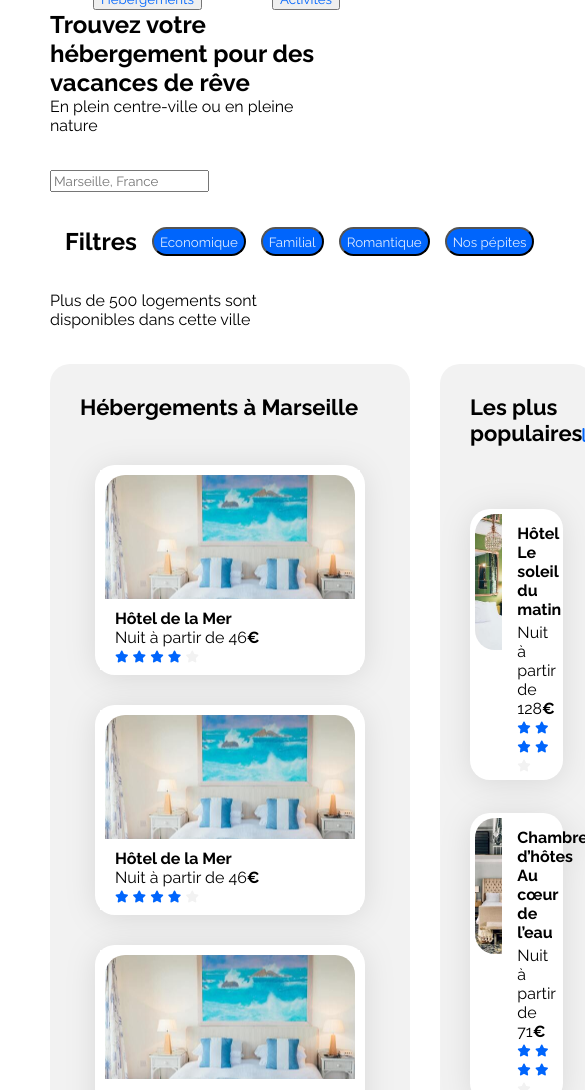
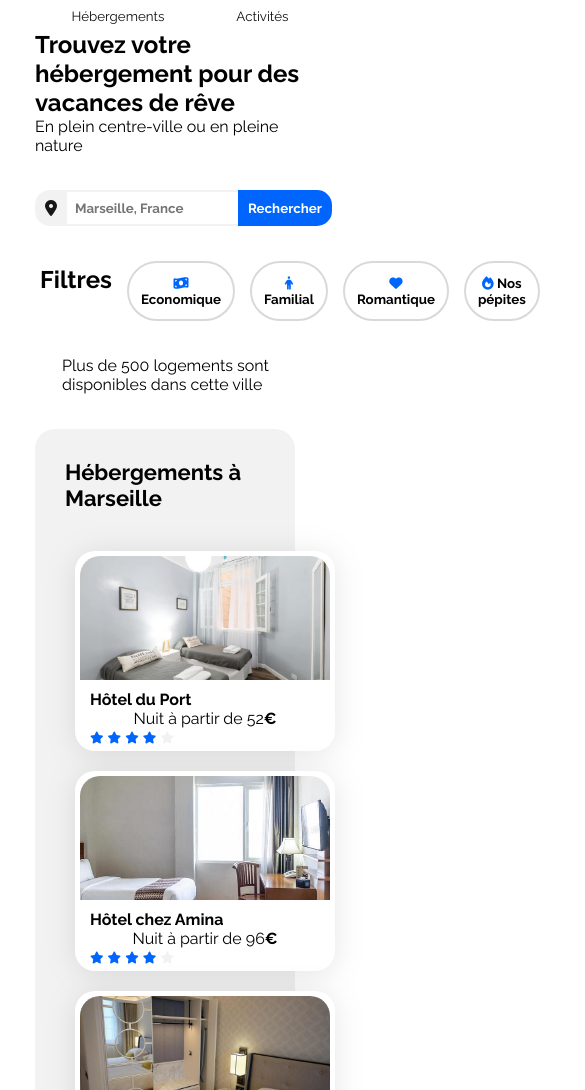
Before and after one commit to MaryaneZR/BOOKI_oc, a plain HTML site: page booki-starter-code-master/booki-starter-code-master/index.html in a window 390 px wide. Shown: the part 66-1156 px from the top of the page, 585 px wide, since content can reach past the window. Drawn offline with Linux system fonts and the light colour scheme.

Commit message:
start_responsive

```diff
--- a/booki-starter-code-master/booki-starter-code-master/css/style.css
+++ b/booki-starter-code-master/booki-starter-code-master/css/style.css
@@ -1,3 +1,72 @@
+
+/* ***** Media queries ***********/
+
+/* Medium devices (tablets, less/equal than 1024px) */
+@media (max-width: 1024px) {
+
+    .main-container{
+        margin-right: 30px;
+    }
+
+    .hebergements-and-populaires {
+        flex-direction: column;
+    }
+
+    .populaires {
+        width: 100%;
+        margin-top: 50px;
+    }
+
+    .populaires-cards {
+        display: flex;
+        flex-direction: row;
+        justify-content: space-between;
+    }
+
+    .populaires-cards .card .card-main {
+        width: 30%;
+    }
+
+    .populaires-cards .card-title {
+        font-size: 14px;
+    }
+
+    .populaires-cards .card-subtitle {
+        font-size: 13px;
+    }
+}
+
+/* Small devices (phones, less than 768px) */
+@media (max-width: 767.98px) {
+
+    .populaires-cards {
+        display: flex;
+        flex-direction: column;
+    }
+
+    .populaires-cards .card .card-main {
+        width: 30%;
+    }
+
+    .populaires-cards .card-title {
+        font-size: 14px;
+    }
+
+    .populaires-cards .card-subtitle {
+        font-size: 13px;
+    }
+
+    .hebergements-and-populaires {
+        flex-direction: column;
+    }
+
+    .container-activites{
+        flex-direction: column;
+    }
+
+    /* ... */
+}
+
 /****** General ***********/
 * {
     font-family: 'Raleway', sans-serif;
@@ -39,6 +108,10 @@ body {
     filter: drop-shadow(0px 3px 15px rgba(0, 0, 0, 0.1));
 }
 
+.card:hover {
+    cursor: pointer;
+}
+
 .card img {
     object-fit: cover;
 }
@@ -68,11 +141,28 @@ body {
     padding: 30px, 50px, 30px, 50px;
 }
 
-.button_head{
+.button_head {
     display: flex;
     justify-content: flex-end;
-    gap: 70px;
+    justify-self: center;
+    gap: 50px;
+    top: 45px;
 }
+
+.button_head button {
+    border: none;
+    background-color: white;
+    color: rgb(18, 18, 18);
+    padding-top: 15px;
+    margin: 5px;
+}
+
+.button_head button:hover{
+    color: var(--main-color);
+    border-top: #0065FC 4px solid;
+    cursor: pointer;
+}
+
 
 header button {
     color: #0065FC;
@@ -80,65 +170,140 @@ header button {
 
 /********INFO_GROUP *************/
 
-.info_group{
+.info_group {
     flex-direction: column;
 }
 
-.info_group > * {
+.info_group>* {
     margin-bottom: 35px;
 }
 
-.info_group input[type="search"]{
+.info_group input[type="search"] {
     margin-top: 35px;
 }
 
-.filter_bar{
+.filter_bar {
     display: flex;
-    flex-direction: row;
+    align-items: baseline;
 }
 
-.filter_bar > *{
+.filter_bar>* {
+    flex-direction: row;
+    margin-left: 5px;
+}
+
+.filter_bar button {
+    background-color: #ffffff;
+    border-radius: 30px;
+    border: #d9d9d9 2px solid;
+    padding: 12px;
+    font-weight: 600;
     margin-left: 15px;
 }
 
-.filter_bar input[type="button"]{
-    border-radius: 20px;
+.filter_bar button:hover {
+    background-color: #DEEBFF;
+}
+
+.logements i {
+padding-left: 10px;
+padding-right: 5px;
+}
+
+
+/**********SEARCHBAR****************/
+
+
+.search_bar {
+    display: flex;
+    align-items: baseline;
+
+
+}
+
+.search_bar i {
+    background-color: #F2F2F2;
+    border-radius: 15px 0px 0px 15px;
+    padding: 10px;
+    margin: 0px;
+    align-self: self-end;
+}
+
+.search_bar button {
     background-color: #0065FC;
-    color: #DEEBFF;
+    color: white;
+    font-weight: 600;
+    padding: 10px;
+    border-radius: 0px 15px 15px 0px;
+    border: none;
+    margin: 0px;
+    height: 36px;
+}
+
+.search_bar button:hover {
+    cursor: pointer;
+}
+
+.search_bar input {
+    padding: 8px;
+    font-weight: 600;
+    border-top: 2px solid #F2F2F2;
+    border-bottom: 2px solid #F2F2F2;
+    border-left: none;
+    border-right: none;
+    height: 36px;
+    margin: 0px;
+}
+
+.logements{
+    display: inline-flex;
 }
 
 /****** Hebergements And Populaires ***********/
 
-
-.hebergement-cards{
+.hebergement-cards {
     display: flex;
     flex-wrap: wrap;
 }
 
-.hebergement-cards > *{
-    margin: 15px;
-}
-
-.hebergements-and-populaires {
+.hebergements-and-populaires{
     display: flex;
 }
 
-.hebergements-and-populaires section {
+.hebergements-main h3{
+    justify-self: auto;
+}
+
+.hebergements-and-populaires section{
     background-color: var(--main-bg-color);
     border-radius: 20px;
+    margin-right: 30px;
+    max-width: 80%;
+}
+
+.hebergements-and-populaires .hebergements-main {
+    padding: 30px 15px 30px 30px;
+}
+
+.hebergements-and-populaires .populaires {
     padding: 30px;
-    margin-right: 30px;
-    margin-bottom: 35px;
+}
+
+
+.hebergement-cards>* {
+    margin: 10px;
 }
 
 .card-main {
     display: flex;
     flex-direction: column;
-    border: 5px solid var(--white, #FFF);
     width: 250px;
     height: 190px;
 }
 
+.card-main:hover {
+    cursor: pointer;
+}
 
 .card-main img {
     border-radius: 1.25rem 1.25rem 0rem 0rem;
@@ -151,11 +316,14 @@ header button {
     padding: 10px;
 }
 
+.card-subtitle{
+    display: flex;
+    justify-self: center;
+}
+
 
 /****** Populaires ***********/
-.populaires {
-    width: 32%;
-}
+
 
 .populaires-title {
     display: flex;
@@ -197,21 +365,30 @@ header button {
 .container_activites {
     display: flex;
     flex-direction: row;
+    align-content: stretch;
     gap: 30px;
-    margin: 30px;
+}
+
+#activites{
+    margin-top: 30px;
 }
 
 .card-activites img {
     border-top-left-radius: 20px;
     border-top-right-radius: 20px;
-    max-width: 300px;
+    object-fit: cover;
+    width: 300px;
     height: 350px;
-    object-fit: cover;
+
 }
 
 .card-activites {
     border-radius: 20px;
-    filter: drop-shadow(0px 3px 15px rgba(0, 0, 0, 0.1));
+    box-shadow: 6px 9px 17px -5px rgba(0,0,0,0.41);
+}
+
+.card-activites:hover {
+    cursor: pointer;
 }
 
 .card-activites h3 {
@@ -223,55 +400,21 @@ header button {
 /***********Footer*****************/
 
 /* utiliser des fraction unit pour diviser en 3 parties = */
+
 .footer {
     background-color: #F2F2F2;
+    justify-self: center;
+    margin-top: 60px;
+    padding: 20px;
 }
 
 .footer-txt {
     display: inline-flex;
     flex-direction: column;
+    margin-right: 200px;
+
 }
 
-
-/* Le code ci-dessous correspond à la version responsive uniquement */
-
-/****** Media queries ***********/
-
-/* Medium devices (tablets, less/equal than 1024px) */
-/* @media (max-width: 1024px) {
-    .hebergements-and-populaires {
-        flex-direction: column;
-    }
-
-    .hebergements {
-        width: 100%;
-    }
-
-    .populaires {
-        width: 100%;
-        margin-top: 50px;
-    }
-
-    .populaires-cards {
-        display: flex;
-        flex-direction: row;
-        justify-content: space-between;
-    }
-
-    .populaires-cards .card {
-        width: 30%;
-    }
-
-    .populaires-cards .card-title {
-        font-size: 14px;
-    }
-
-    .populaires-cards .card-subtitle {
-        font-size: 13px;
-    }
+.footer p {
+    margin-top: 15px;
 }
-
-/* Small devices (phones, less than 768px) */
-@media (max-width: 767.98px) {
-    /* ... */
-}
--- a/booki-starter-code-master/booki-starter-code-master/index.html
+++ b/booki-starter-code-master/booki-starter-code-master/index.html
@@ -5,6 +5,7 @@
     <meta charset="UTF-8">
     <meta name="viewport" content="width=device-width, initial-scale=1.0">
     <title>Booki</title>
+    <script src="https://kit.fontawesome.com/07f58cab4e.js" crossorigin="anonymous"></script>
     <link rel="preconnect" href="https://fonts.googleapis.com">
     <link rel="preconnect" href="https://fonts.gstatic.com" crossorigin>
     <link href="https://fonts.googleapis.com/css2?family=Raleway:wght@400;500;700&display=swap" rel="stylesheet">
@@ -27,16 +28,40 @@
             <form action="#" method="">
                 <h1>Trouvez votre hébergement pour des vacances de rêve</h1>
                 <p>En plein centre-ville ou en pleine nature</p>
+
+                <div class="search_bar">
+                    <i class="fa-solid fa-location-dot" style="color: #161717;"></i>
                     <input type="search" name="Rechercher" placeholder="Marseille, France" id="recherche">
+                    <button>Rechercher</i></button>
+                </div>
             </form>
+
             <div class="filter_bar">
                 <h1>Filtres</h1>
-                    <input type="button" value="Economique" id="economique">
-                    <input type="button" value="Familial" id="familial">
-                    <input type="button" value="Romantique" id="romantique">
-                    <input type="button" value="Nos pépites" id="nos_pepites">
+                <button>
+                    <i class="fa-solid fa-money-bill-wave"></i>
+                    Economique
+                </button>
+                <button>
+                    <i class="fa-solid fa-person"></i>
+                    Familial
+                </button>
+                <button>
+                    <i class="fa-solid fa-heart"></i>
+                    Romantique
+                </button>
+                <button>
+                    <i class="fa-solid fa-fire"></i>
+                    Nos pépites
+                </button>
+
             </div>
-            <p>Plus de 500 logements sont disponibles dans cette ville</p>
+
+            <div class="logements">
+                <i class="fa-light fa-circle-info" style="color: #4180ec;"></i>
+                <p> Plus de 500 logements sont disponibles dans cette ville</p>
+            </div>
+
         </section>
 
         <main>
@@ -51,7 +76,64 @@
 
                         <article class="card hebergement">
                             <div class="card-main">
-                                <img src="images/hebergements/annie-spratt.jpg" alt="image annie spratt">
+                                <img src="./images/hebergements/fred-kleber.jpg" alt="Hôtel du Port">
+
+                                <div class="card-content-main">
+                                    <h3 class="card-title">Hôtel du Port</h3>
+                                    <p class="card-subtitle">Nuit à partir de 52<span class="euro">€</span></p>
+                                    <div class="card-rating">
+                                        <i class="fa-xs fa-solid fa-star" aria-hidden="true"></i>
+                                        <i class="fa-xs fa-solid fa-star" aria-hidden="true"></i>
+                                        <i class="fa-xs fa-solid fa-star" aria-hidden="true"></i>
+                                        <i class="fa-xs fa-solid fa-star" aria-hidden="true"></i>
+                                        <i class="fa-xs fa-solid fa-star neutral-star" aria-hidden="true"></i>
+                                        <span class="sr-only">Note de 4 sur 5</span>
+                                    </div>
+                                </div>
+                            </div>
+                        </article>
+
+                        <article class="card hebergement">
+                            <div class="card-main">
+                                <img src="images/hebergements/febrian-zakaria.jpg" alt="Hôtel chez Amina">
+
+                                <div class="card-content-main">
+                                    <h3 class="card-title">Hôtel chez Amina</h3>
+                                    <p class="card-subtitle">Nuit à partir de 96<span class="euro">€</span></p>
+                                    <div class="card-rating">
+                                        <i class="fa-xs fa-solid fa-star" aria-hidden="true"></i>
+                                        <i class="fa-xs fa-solid fa-star" aria-hidden="true"></i>
+                                        <i class="fa-xs fa-solid fa-star" aria-hidden="true"></i>
+                                        <i class="fa-xs fa-solid fa-star" aria-hidden="true"></i>
+                                        <i class="fa-xs fa-solid fa-star neutral-star" aria-hidden="true"></i>
+                                        <span class="sr-only">Note de 4 sur 5</span>
+                                    </div>
+                                </div>
+                            </div>
+                        </article>
+
+                        <article class="card hebergement">
+                            <div class="card-main">
+                                <img src="images/hebergements/reisetopia.jpg" alt="Hôtel Les Mouettes">
+
+                                <div class="card-content-main">
+                                    <h3 class="card-title">Hôtel Les Mouettes</h3>
+                                    <p class="card-subtitle">Nuit à partir de 76<span class="euro">€</span></p>
+                                    <div class="card-rating">
+                                        <i class="fa-xs fa-solid fa-star" aria-hidden="true"></i>
+                                        <i class="fa-xs fa-solid fa-star" aria-hidden="true"></i>
+                                        <i class="fa-xs fa-solid fa-star" aria-hidden="true"></i>
+                                        <i class="fa-xs fa-solid fa-star" aria-hidden="true"></i>
+                                        <i class="fa-xs fa-solid fa-star neutral-star" aria-hidden="true"></i>
+                                        <span class="sr-only">Note de 4 sur 5</span>
+                                    </div>
+                                </div>
+                            </div>
+                        </article>
+
+                        <article class="card hebergement">
+                            <div class="card-main">
+                                <img src="images/hebergements/annie-spratt.jpg" alt="Hôtel de la Mer">
 
                                 <div class="card-content-main">
                                     <h3 class="card-title">Hôtel de la Mer</h3>
@@ -70,68 +152,11 @@
 
                         <article class="card hebergement">
                             <div class="card-main">
-                                <img src="images/hebergements/annie-spratt.jpg" alt="image annie spratt">
+                                <img src="images/hebergements/marcus-loke.jpg" alt="Auberge la Canebière">
 
                                 <div class="card-content-main">
-                                    <h3 class="card-title">Hôtel de la Mer</h3>
-                                    <p class="card-subtitle">Nuit à partir de 46<span class="euro">€</span></p>
-                                    <div class="card-rating">
-                                        <i class="fa-xs fa-solid fa-star" aria-hidden="true"></i>
-                                        <i class="fa-xs fa-solid fa-star" aria-hidden="true"></i>
-                                        <i class="fa-xs fa-solid fa-star" aria-hidden="true"></i>
-                                        <i class="fa-xs fa-solid fa-star" aria-hidden="true"></i>
-                                        <i class="fa-xs fa-solid fa-star neutral-star" aria-hidden="true"></i>
-                                        <span class="sr-only">Note de 4 sur 5</span>
-                                    </div>
-                                </div>
-                            </div>
-                        </article>
-
-                        <article class="card hebergement">
-                            <div class="card-main">
-                                <img src="images/hebergements/annie-spratt.jpg" alt="image annie spratt">
-
-                                <div class="card-content-main">
-                                    <h3 class="card-title">Hôtel de la Mer</h3>
-                                    <p class="card-subtitle">Nuit à partir de 46<span class="euro">€</span></p>
-                                    <div class="card-rating">
-                                        <i class="fa-xs fa-solid fa-star" aria-hidden="true"></i>
-                                        <i class="fa-xs fa-solid fa-star" aria-hidden="true"></i>
-                                        <i class="fa-xs fa-solid fa-star" aria-hidden="true"></i>
-                                        <i class="fa-xs fa-solid fa-star" aria-hidden="true"></i>
-                                        <i class="fa-xs fa-solid fa-star neutral-star" aria-hidden="true"></i>
-                                        <span class="sr-only">Note de 4 sur 5</span>
-                                    </div>
-                                </div>
-                            </div>
-                        </article>
-
-                        <article class="card hebergement">
-                            <div class="card-main">
-                                <img src="images/hebergements/annie-spratt.jpg" alt="image annie spratt">
-
-                                <div class="card-content-main">
-                                    <h3 class="card-title">Hôtel de la Mer</h3>
-                                    <p class="card-subtitle">Nuit à partir de 46<span class="euro">€</span></p>
-                                    <div class="card-rating">
-                                        <i class="fa-xs fa-solid fa-star" aria-hidden="true"></i>
-                                        <i class="fa-xs fa-solid fa-star" aria-hidden="true"></i>
-                                        <i class="fa-xs fa-solid fa-star" aria-hidden="true"></i>
-                                        <i class="fa-xs fa-solid fa-star" aria-hidden="true"></i>
-                                        <i class="fa-xs fa-solid fa-star neutral-star" aria-hidden="true"></i>
-                                        <span class="sr-only">Note de 4 sur 5</span>
-                                    </div>
-                                </div>
-                            </div>
-                        </article>
-
-                        <article class="card hebergement">
-                            <div class="card-main">
-                                <img src="images/hebergements/annie-spratt.jpg" alt="image annie spratt">
-
-                                <div class="card-content-main">
-                                    <h3 class="card-title">Hôtel de la Mer</h3>
-                                    <p class="card-subtitle">Nuit à partir de 46<span class="euro">€</span></p>
+                                    <h3 class="card-title">Auberge La Canebière</h3>
+                                    <p class="card-subtitle">Nuit à partir de 25<span class="euro">€</span></p>
                                     <div class="card-rating">
                                         <i class="fa-xs fa-solid fa-star" aria-hidden="true"></i>
                                         <i class="fa-xs fa-solid fa-star" aria-hidden="true"></i>
@@ -147,11 +172,11 @@
 
                         <article class="card hebergement">
                             <div class="card-main">
-                                <img src="images/hebergements/annie-spratt.jpg" alt="image annie spratt">
+                                <img src="images/hebergements/nicate-lee.jpg" alt="Auberge Le Panier">
 
                                 <div class="card-content-main">
-                                    <h3 class="card-title">Hôtel de la Mer</h3>
-                                    <p class="card-subtitle">Nuit à partir de 46<span class="euro">€</span></p>
+                                    <h3 class="card-title">Auberge Le Panier</h3>
+                                    <p class="card-subtitle">Nuit à partir de 23<span class="euro">€</span></p>
                                     <div class="card-rating">
                                         <i class="fa-xs fa-solid fa-star" aria-hidden="true"></i>
                                         <i class="fa-xs fa-solid fa-star" aria-hidden="true"></i>
@@ -234,20 +259,22 @@
 
             <section class="activites" id="activites">
                 <h2 class="section-title">Activités à Marseille</h2>
+
                 <div class="container_activites">
+
                     <article class="card-activites">
-                        <img src="images/activites/florian-wehde.jpg" alt="image activite">
-                        <h3 class="card-subtitle">Notre-Dame-De-La-Garde</h3>
+                        <img src="images/activites/reno-laithienne.jpg" alt="image activite">
+                        <h3 class="card-subtitle">Vieux-Port</h3>
                     </article>
 
                     <article class="card-activites">
-                        <img src="images/activites/florian-wehde.jpg" alt="image activite">
-                        <h3 class="card-subtitle">Notre-Dame-De-La-Garde</h3>
+                        <img src="images/activites/paul-hermann.jpg" alt="image activite">
+                        <h3 class="card-subtitle">Fort de Pomègues</h3>
                     </article>
 
                     <article class="card-activites">
-                        <img src="images/activites/florian-wehde.jpg" alt="image activite">
-                        <h3 class="card-subtitle">Notre-Dame-De-La-Garde</h3>
+                        <img src="images/activites/kilyan-sockalingum.jpg" alt="image activite">
+                        <h3 class="card-subtitle">Parc National des Calanques</h3>
                     </article>
 
                     <article class="card-activites">
@@ -257,6 +284,7 @@
                 </div>
             </section>
         </main>
+
         <footer class="footer">
             <div class="footer-txt">
                 <h3>A Propos</h3>
```
Lines whose indentation alone changed are shown as unchanged.
